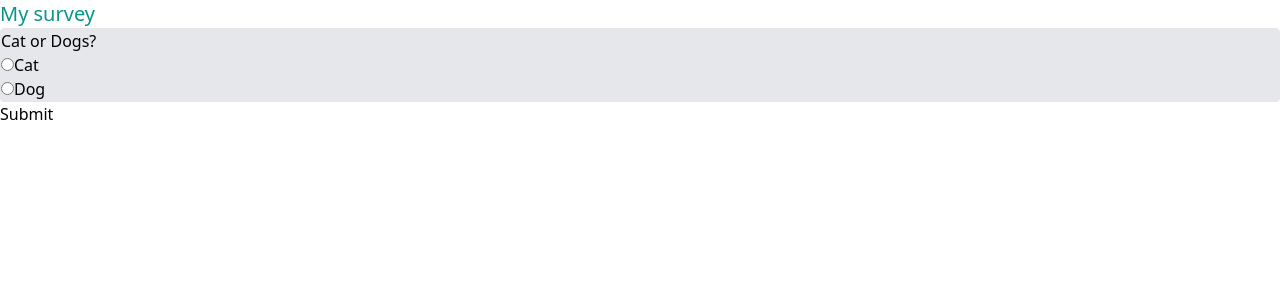
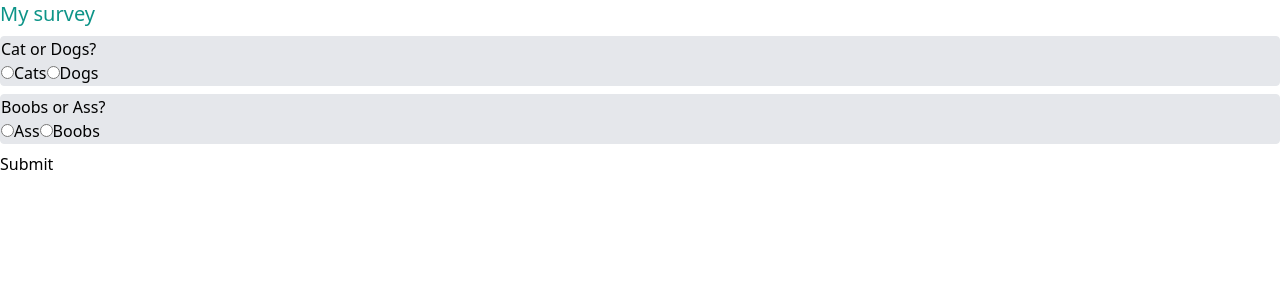
Before and after one commit to mark1yan0/survey-app, a React (Vite) app in the folder client/: page / in a window 1280 px wide. Shown: the top 300 px of the page. Built offline with nearby package versions, Linux system fonts and the light colour scheme.

Commit message:
adds form managment with react-hook-form

```diff
--- a/client/src/App.tsx
+++ b/client/src/App.tsx
@@ -1,13 +1,23 @@
-import { useState } from 'react';
-import { useForm } from 'react-hook-form';
+import React from 'react';
+import { FieldValues, useForm, UseFormRegister } from 'react-hook-form';
+
+interface IFormKeys {
+  [key: string]: string;
+}
+
+const defaultValues: IFormKeys = {
+  cats_or_dogs: '',
+  boobs_or_ass: '',
+};
 
 function App() {
-  const { register, handleSubmit } = useForm();
-  // const [selected, setSelected] = useState('');
-
-  // const changeHandler = (event: any) => {
-  //   setSelected(event.target.value);
-  // };
+  const {
+    register,
+    handleSubmit,
+    formState: { errors },
+  } = useForm<IFormKeys>({
+    defaultValues: defaultValues,
+  });
 
   const onSubmit = (data: any) => {
     console.log(data);
@@ -18,37 +28,43 @@ function App() {
       <h1 className='text-xl text-teal-600'>My survey</h1>
 
       <form onSubmit={handleSubmit(onSubmit)}>
-        <div className='border rounded bg-gray-200'>
+        <div className='border rounded my-2 bg-gray-200'>
           <h2>Cat or Dogs?</h2>
-          <div>
-            <label htmlFor='cat'>
-              <input
-                type='radio'
-                id='cat'
-                // name='cat'
-                value='cat'
-                {...register('cat')}
-                // checked={selected === 'cat'}
-                // onChange={changeHandler}
-              />
-              Cat
-            </label>
-          </div>
+          <RadioInput
+            name='cats_or_dogs'
+            value='cats'
+            label='Cats'
+            register={register}
+          />
+          <RadioInput
+            name='cats_or_dogs'
+            value='dogs'
+            label='Dogs'
+            register={register}
+          />
+          {errors.cats_or_dogs && (
+            <p className='text-red-400'>Field is required</p>
+          )}
+        </div>
 
-          <div>
-            <label htmlFor='dog'>
-              <input
-                type='radio'
-                id='dog'
-                // name='dog'
-                value='dog'
-                {...register('dog')}
-                // checked={selected === 'dog'}
-                // onChange={changeHandler}
-              />
-              Dog
-            </label>
-          </div>
+        <div className='border rounded my-2 bg-gray-200'>
+          <h2>Boobs or Ass?</h2>
+          <RadioInput
+            name='boobs_or_ass'
+            value='ass'
+            label='Ass'
+            register={register}
+          />
+
+          <RadioInput
+            name='boobs_or_ass'
+            value='boobs'
+            label='Boobs'
+            register={register}
+          />
+          {errors.boobs_or_ass && (
+            <p className='text-red-400'>Field is required</p>
+          )}
         </div>
         <button>Submit</button>
       </form>
@@ -57,3 +73,31 @@ function App() {
 }
 
 export default App;
+
+interface IRadioInput {
+  name: string;
+  label: string;
+  value: string;
+  register: UseFormRegister<FieldValues>;
+}
+
+// type TRadioField = IRadioInput & ReturnType<UseFormRegister<IRadioInput>>;
+
+const RadioInput: React.FC<IRadioInput> = ({
+  name,
+  label,
+  value,
+  register,
+}) => {
+  return (
+    <label htmlFor={value}>
+      <input
+        type='radio'
+        id={value}
+        value={value}
+        {...register(name, { required: true })}
+      />
+      {label}
+    </label>
+  );
+};
```
